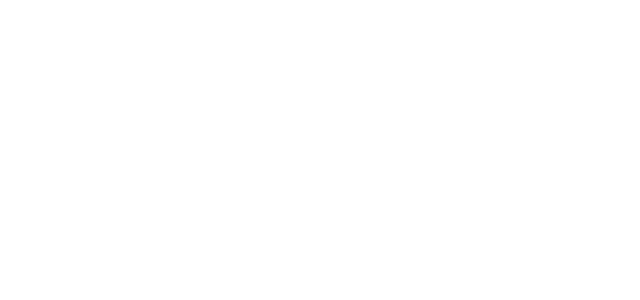
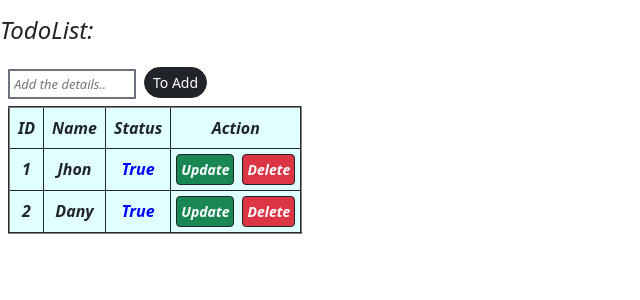
Before and after one commit to dhinakar4/develop-s, a React (Vite) app: page / in a window 1280 px wide. Shown: the top 300 px of the page, without its empty margins (0-640 px from the left). Built offline with nearby package versions, Linux system fonts and the light colour scheme; a web font is replaced by a local one.

Commit message:
update files

```diff
--- a/src/Todolist.jsx
+++ b/src/Todolist.jsx
@@ -1,10 +1,68 @@
-import React from "react";
+import React, { useReducer, useState } from "react";
+import 'bootstrap/dist/css/bootstrap.min.css';
 
-const initialState = [];
+const Todolist = () => {
+   function reducer(state, action){
+       switch (action.type) {
+        case "add":
+            return [...state,{id: Date.now(), name: action.payload, completed:false}];
+        case "update":
+            return state.map(todo => todo.id === action.payload ? { ...todo, completed: !todo.completed } :todo);
+        case "delete":
+            return state.filter(todo => todo.id !== action.payload);
+        default:
+            return state;
+      }
+   }
+    const initialState = [
+        {id:1,name:"Jhon",completed:true},
+        {id:2,name:"Dany",completed:true}
+    ];
 
-const reducer = (state, action) => {
-    switch (action.type) {
-        case "add":
-            return [state,{id: Date.now(), text: action.payload, completed:false}];
-    }
-}
+    const [todos, dispatch] = useReducer(reducer, initialState)
+    const [input, setInput] = useState("");
+
+    const addtodo = () => {
+        if(input.trim() === "") return;
+        dispatch({type: "add",payload: input});
+        setInput("");
+    };
+
+    return (
+        <div className="fst-italic fw-bold">
+        <h4 className="mt-3">TodoList:</h4>
+        <input type="text" value={input} onChange={(e) => setInput(e.target.value)} placeholder="Add the details.."
+         style={{width:'10%',height:'30px',fontSize:'13px'}} className="p-1 fst-italic mt-3 ms-2 border border-2 border-secondary"/>
+        <button onClick={addtodo} className="btn btn-dark ms-2 mb-1 btn-sm rounded-pill">To Add</button>
+        {todos.length > 0 ? (
+        <table border= "2" className="align-items-center text-center ms-2 mt-1" style={{backgroundColor:'lightcyan'}}>
+            <thead>
+                <tr className="border border-dark ">
+                    <th className="border border-dark p-2" >ID</th>
+                    <th className="border border-dark p-2">Name</th>
+                    <th className="border border-dark p-2">Status</th>
+                    <th className="border border-dark p-2">Action</th>
+                </tr>
+            </thead>
+            <tbody>
+                {todos.map((todo, index) => (
+                        <tr key={todo.id} className="border border-dark" >
+                            <td className="border border-dark">{index + 1}</td>
+                            <td className="border border-dark">{todo.name}</td>
+                            <td className="border border-dark" style={{color: todo.completed ? "blue" : "red"}}>{todo.completed ? "True" : "False"}</td>
+                            <td>
+                                <button className="btn btn-success btn-sm p-1 border border-dark m-1 fst-italic fw-bold"
+                                 onClick={() => dispatch({type: 'update',payload: todo.id})}>Update</button>
+                                <button className="btn btn-danger btn-sm p-1 border border-dark m-1 fst-italic fw-bold"
+                                 onClick={() => dispatch({type: 'delete',payload: todo.id})}>Delete</button>
+                            </td>
+                        </tr>
+                    ))}
+            </tbody>
+        </table>
+         ):<p>no task</p>
+        }
+        </div>
+    );
+
+}; export default Todolist;
--- a/src/main.jsx
+++ b/src/main.jsx
@@ -10,6 +10,8 @@
 import Form from "./Form.jsx";
 import App from "./App.jsx";
 import Provider from "./Provider.jsx";
+import Todolist from "./Todolist";
+
 
 createRoot(document.getElementById("root")).render(
   <StrictMode>
@@ -26,5 +28,6 @@
     </Provider> */}
     {/* <Changetext /> */}
     {/* <App /> */}
+    <Todolist />
   </StrictMode>
 );
```
